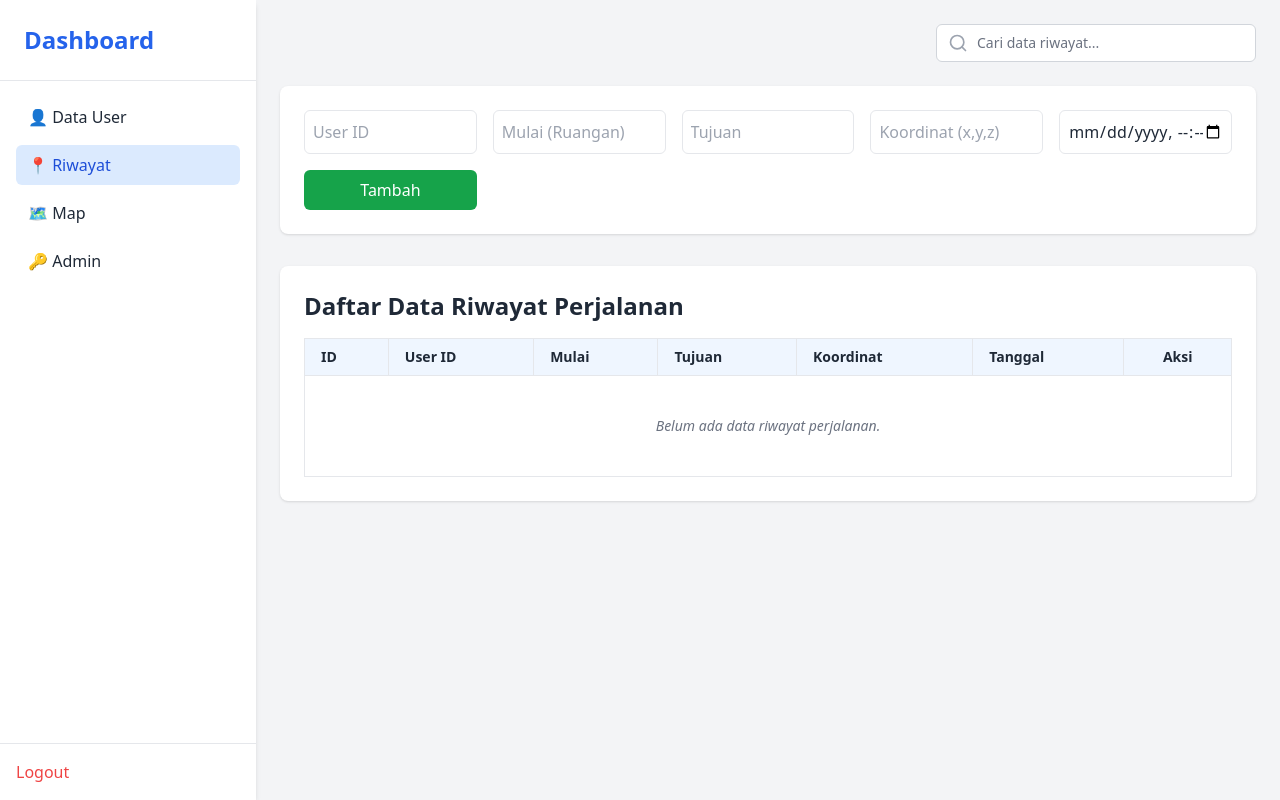
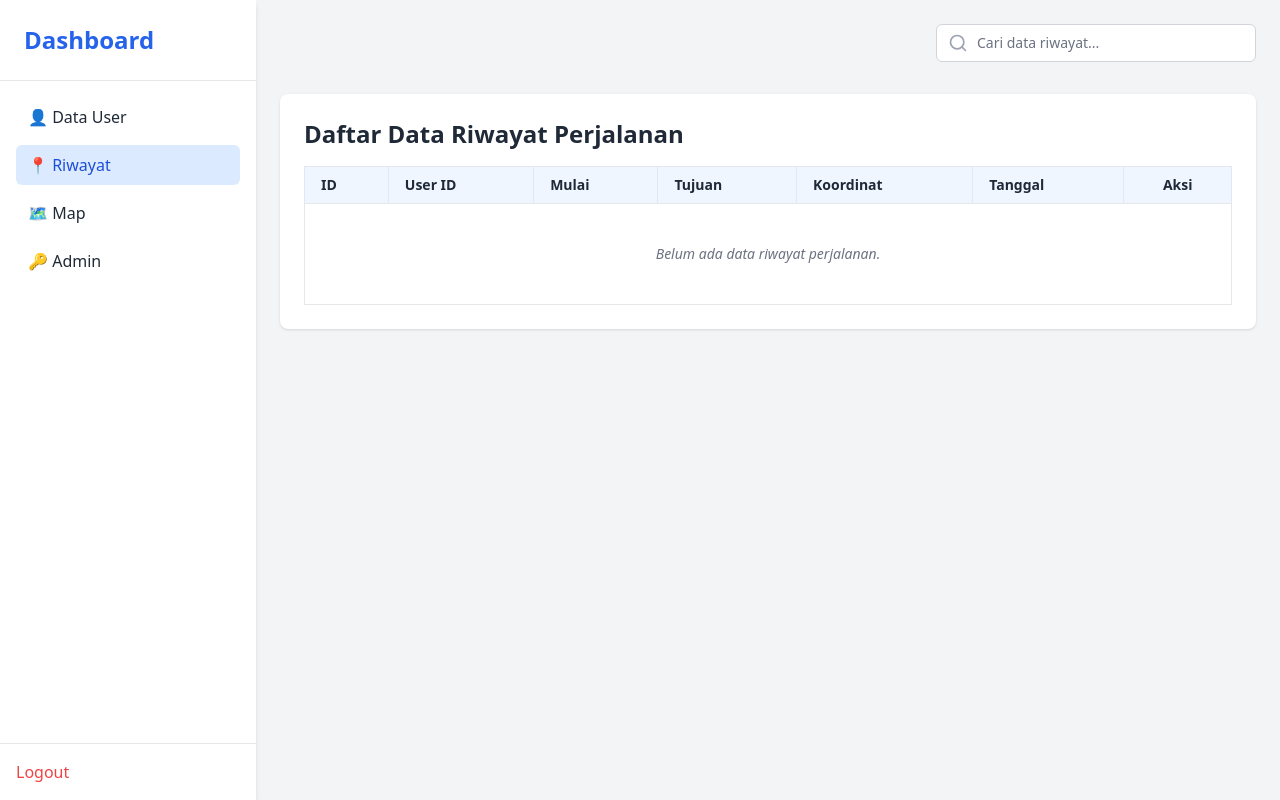
Before and after one commit to alifwahyu112/indoor-nav-backend, a Node server app: template views/riwayat_perjalanan.ejs in a window 1280 px wide. Run offline with Node 20, Linux system fonts and the light colour scheme; the template is opened without the code that fills it, so the values that code supplies are empty; some libraries are stand-ins or nearby versions.

Commit message:
update backend navigasi

```diff
--- a/views/riwayat_perjalanan.ejs
+++ b/views/riwayat_perjalanan.ejs
@@ -44,18 +44,6 @@
           </button>
         </div>
       </header>
-
-      <form action="/tambah-riwayat_perjalanan" method="POST" class="grid grid-cols-1 md:grid-cols-5 gap-4 bg-white p-6 rounded-lg shadow">
-        <input type="number" name="user_id" placeholder="User ID" class="border p-2 rounded-md" required>
-        <input type="text" name="mulai" placeholder="Mulai (Ruangan)" class="border p-2 rounded-md" required>
-        <input type="text" name="tujuan" placeholder="Tujuan" class="border p-2 rounded-md" required>
-        <input type="text" name="koordinat_awal" placeholder="Koordinat (x,y,z)" class="border p-2 rounded-md" required>
-        <input type="datetime-local" name="tanggal" class="border p-2 rounded-md">
-
-        <button type="submit" class="bg-green-600 text-white px-4 py-2 rounded-md hover:bg-green-700">
-            Tambah
-        </button>
-      </form>
 
       <div class="mt-8 bg-white p-6 rounded-lg shadow mb-10">
         <h3 class="text-2xl font-semibold mb-4">Daftar Data Riwayat Perjalanan</h3>
```
